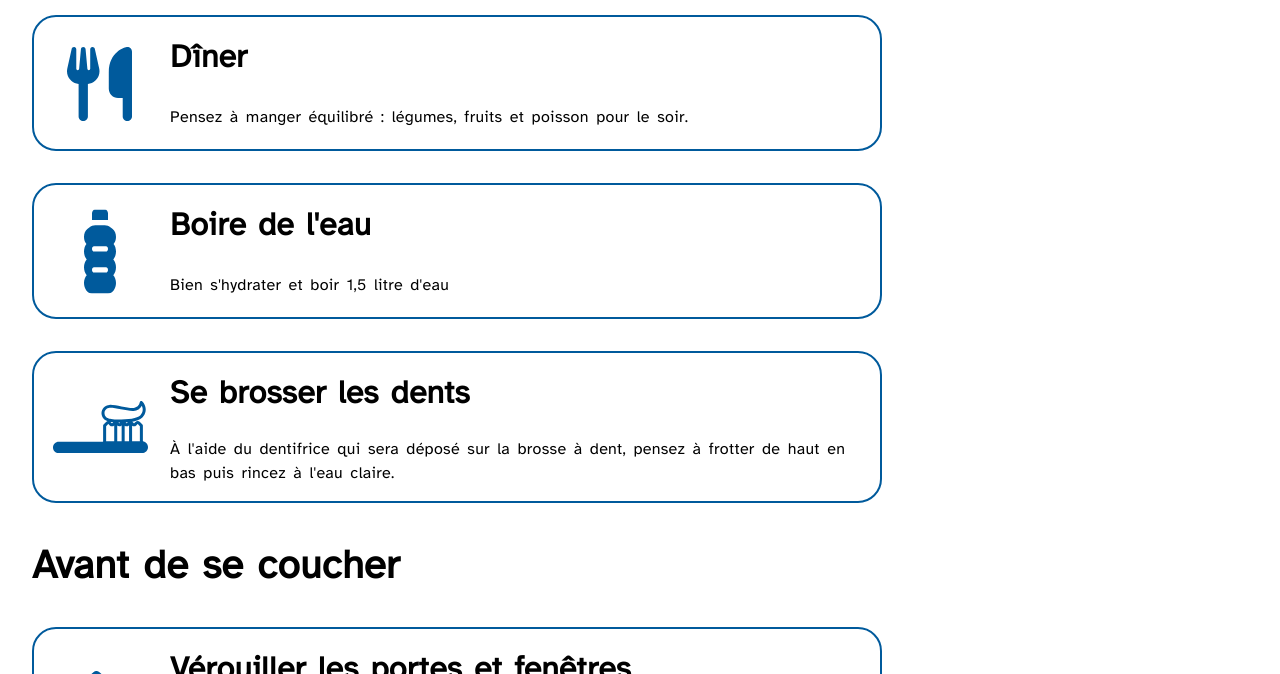
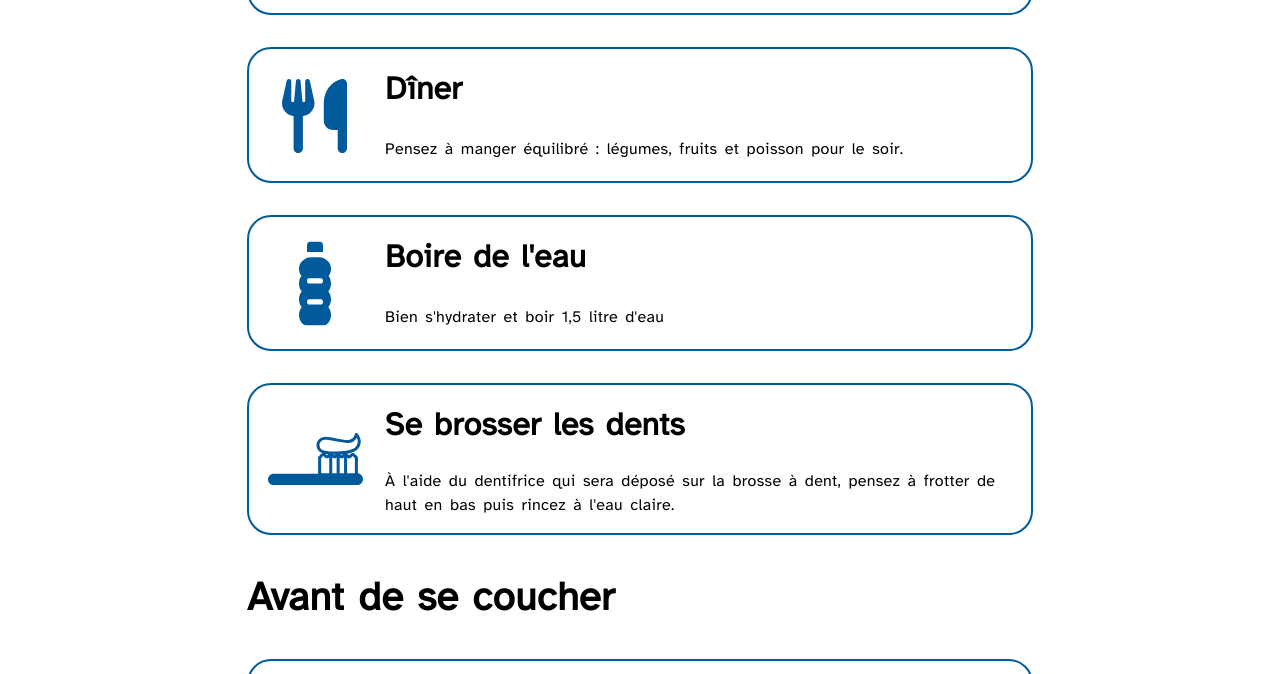
Before and after one commit to Anne-Flower/OPTI11, a website: page src/html/soir.html in a window 1280 px wide. Shown: the part 688-1362 px from the top of the page. Drawn offline with Linux system fonts and the light colour scheme.

```diff
--- a/src/css/base.css
+++ b/src/css/base.css
@@ -396,7 +396,8 @@
   align-content: center;
   flex-wrap: wrap;
   flex-direction: column;
-  margin: 2rem;
+  margin: 2rem  auto ;
+  padding: 2rem;
 }
 
 .principal h2 {
--- a/src/html/soir.html
+++ b/src/html/soir.html
@@ -6,7 +6,6 @@
     <meta name="description" content="Cette page est une aide pratique au quotidien des personnes âgées, un guide pour le soir."/>
     <title>Le soir | Mon petit geste</title>
     <link rel="stylesheet" href="../css/base.css" />
-    <link rel="stylesheet" href="../css/index.css" />
     <link rel="icon" href="../assets/svg/favicon.svg" type="image/svg+xml" />
   </head>
 
```
Also changed, not shown: src/html/apres-midi.html (+0 -1 lines), src/html/index.html (+1 -0 lines), src/html/matin.html (+0 -1 lines), src/html/mentions-legales.html (+0 -1 lines).
